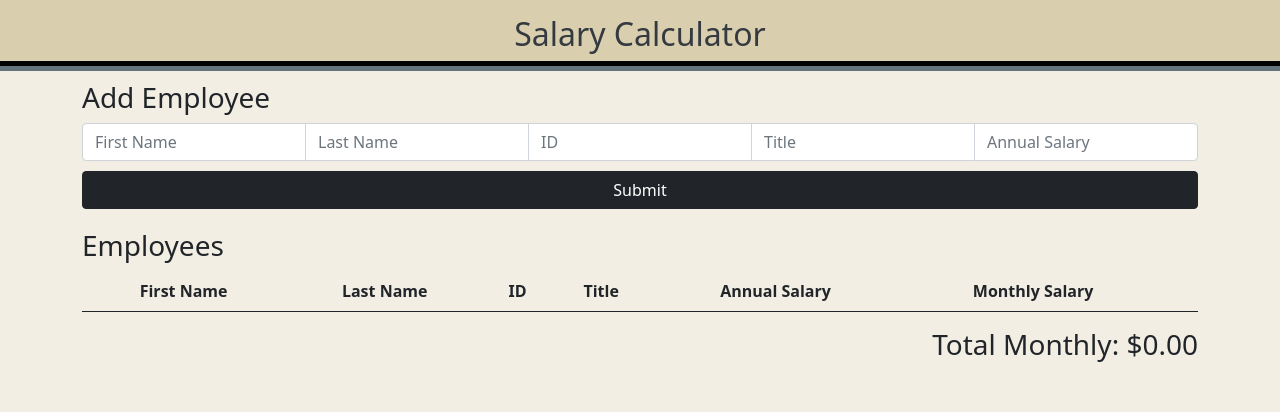
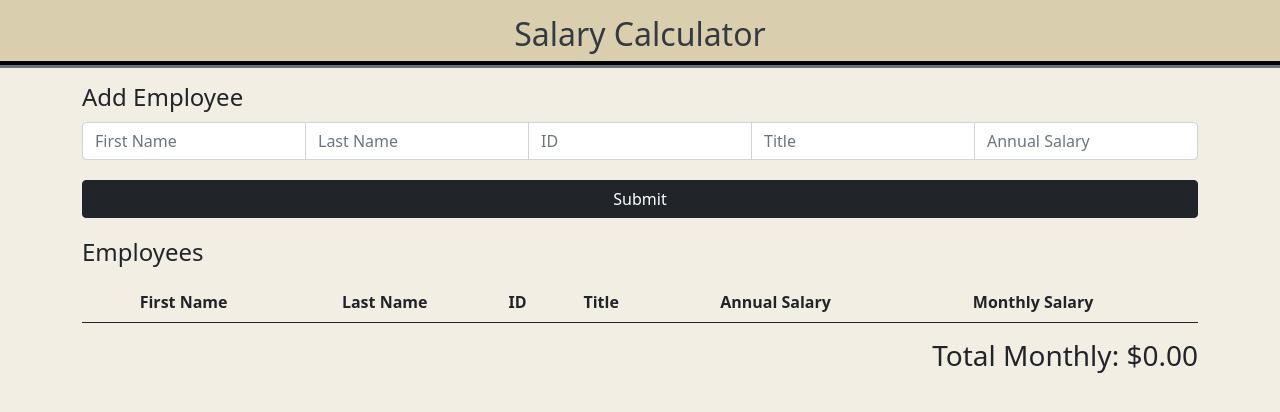
Before and after one commit to travisjhuss/jquery-salary-calculator, a plain HTML site: page index.html in a window 1280 px wide. Drawn offline with Linux system fonts and the light colour scheme.

```diff
--- a/index.html
+++ b/index.html
@@ -16,7 +16,7 @@
         <h2>Salary Calculator</h2>
     </header>
     <div class="container">
-        <h3 class="add-employee">Add Employee</h3>
+        <h4 class="add-employee">Add Employee</h4>
         <div class="missingFields"></div>
         <div class="input-container input-group">
             <input type="text" placeholder="First Name" id="firstNameIn" class="form-control"/>
@@ -29,7 +29,7 @@
         <div class="d-grid gap-2">
             <button id="submitButton" class="btn btn-dark">Submit</button>
         </div>
-        <h3>Employees</h3>
+        <h4>Employees</h4>
         <div class="table-container">
             <table class="table table-striped">
                 <thead>
--- a/style.css
+++ b/style.css
@@ -7,24 +7,27 @@ body {
     color: #343a40;
     padding-top: 15px;
     text-align: center;
-    border-bottom: 10px groove;
+    border-bottom: 7px groove;
 }
 
 .add-employee {
-    padding-top: 10px;
+    margin-top: 15px;
 }
 
 
 .input-container {
     margin-bottom: 10px;
+    margin-top: 10px;
 }
 
 #submitButton {
     margin-bottom: 20px;
+    margin-top: 10px;
 }
 
 .table-container {
     text-align: center;
+    margin-top: 15px;
 }
 
 #totalDisplay {
```
Also changed, not shown: 1 other file.
